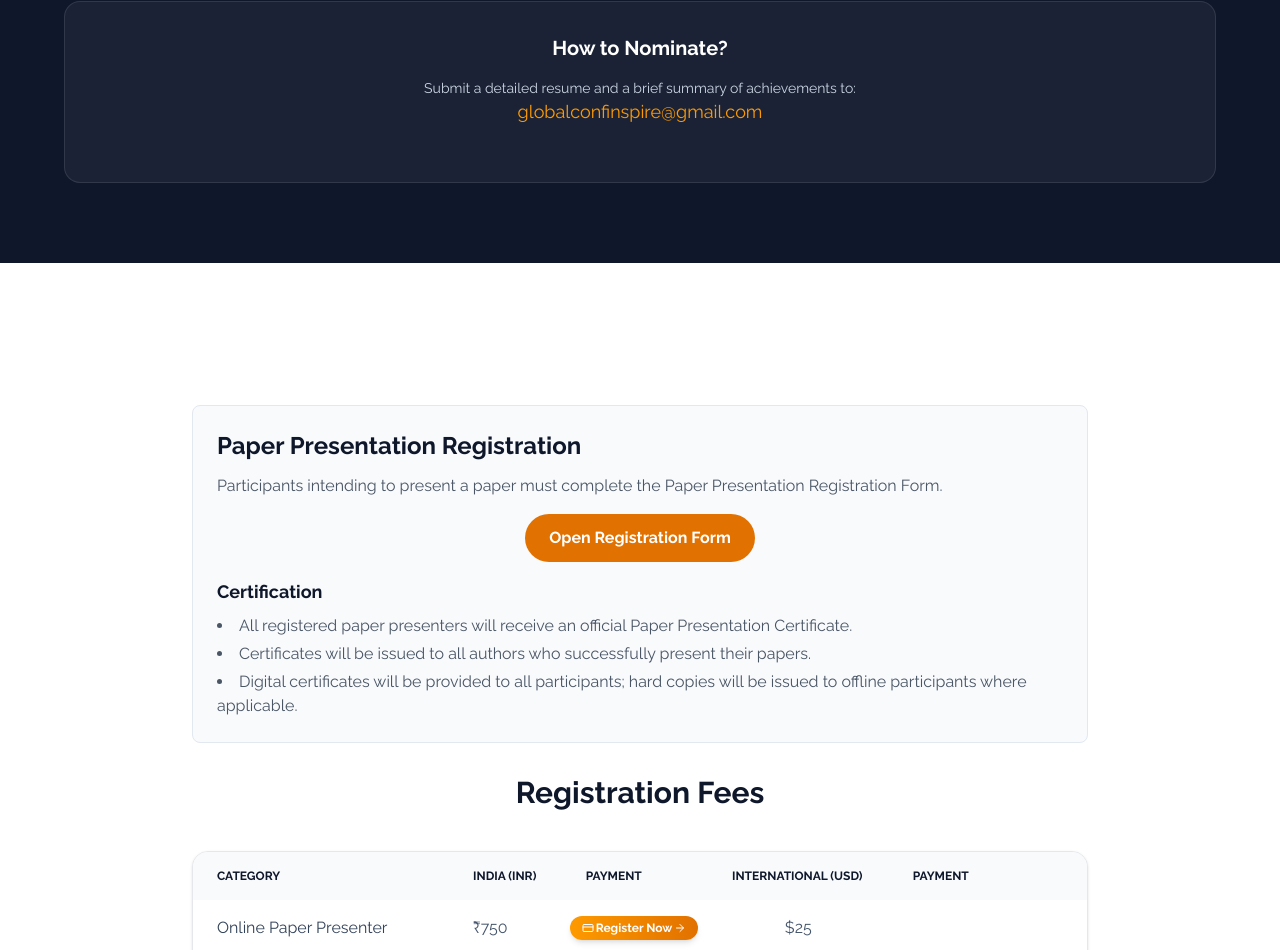
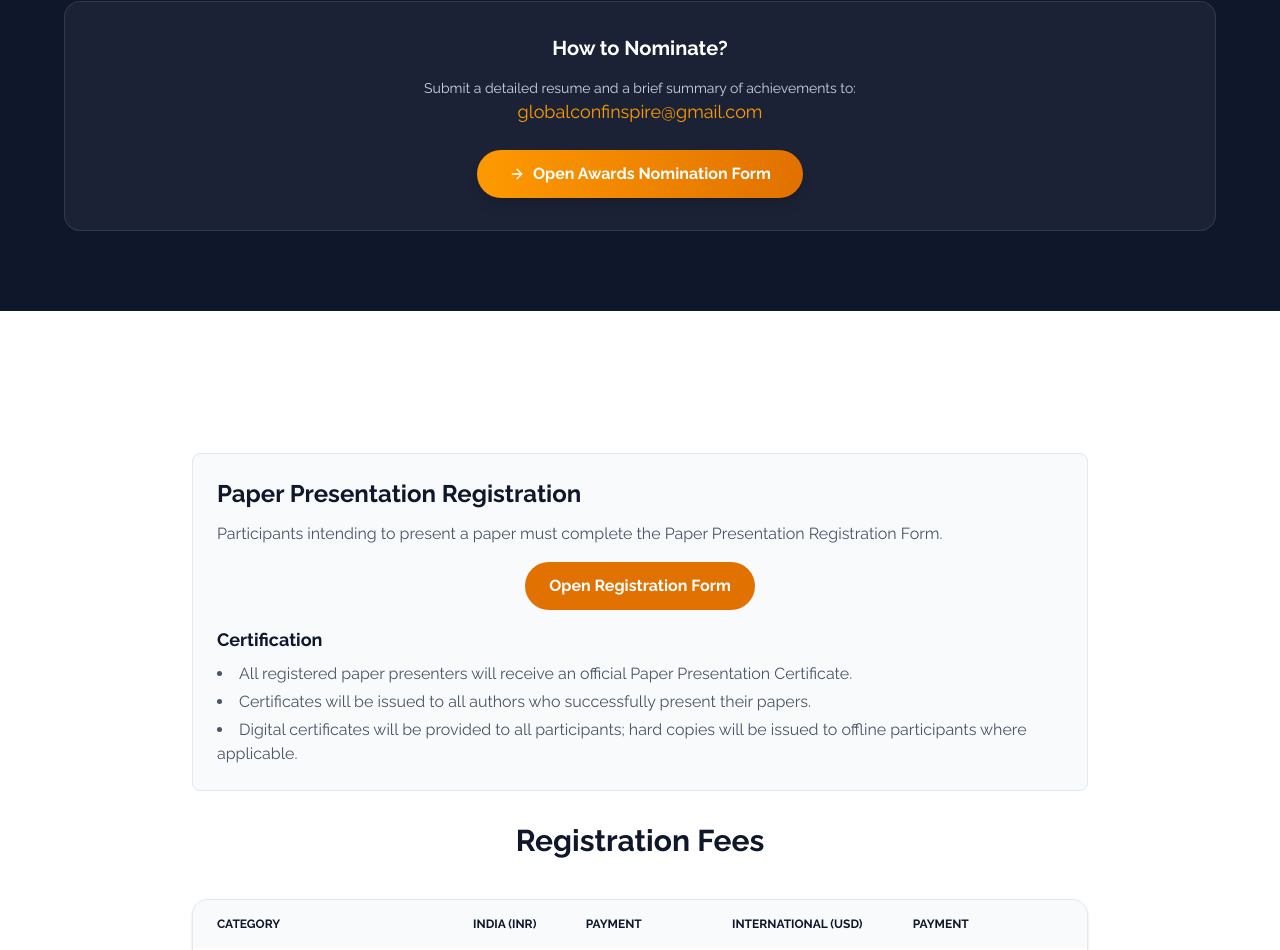
Before and after one commit to drkarthiyabanu/Conference2026, a Next.js app: page /conference in a window 1280 px wide. Shown: the part 3391-4341 px from the top of the page. Built offline with nearby package versions, Linux system fonts and the light colour scheme.

Commit message:
Edit page.tsx Fix Awards Nomination Form

```diff
--- a/app/conference/page.tsx
+++ b/app/conference/page.tsx
@@ -258,6 +258,11 @@ const ConferencePage = () => {
                 Submit a detailed resume and a brief summary of achievements to: <br />
                 <span className="text-amber-500 font-mono text-lg">globalconfinspire@gmail.com</span>
               </p>
+              <div className="flex justify-center mt-6">
+                <a href="https://forms.gle/rZJcaTBkSNv98Rjp9" target="_blank" rel="noopener noreferrer" className="inline-flex items-center gap-2 bg-gradient-to-r from-amber-500 to-amber-600 hover:from-amber-600 hover:to-amber-700 text-white px-8 py-3 rounded-full font-bold transition-all transform hover:scale-105 shadow-lg">
+                  <ArrowRight className="w-4 h-4" /> Open Awards Nomination Form
+                </a>
+              </div>
             </div>
           </div>
         </section>
```
